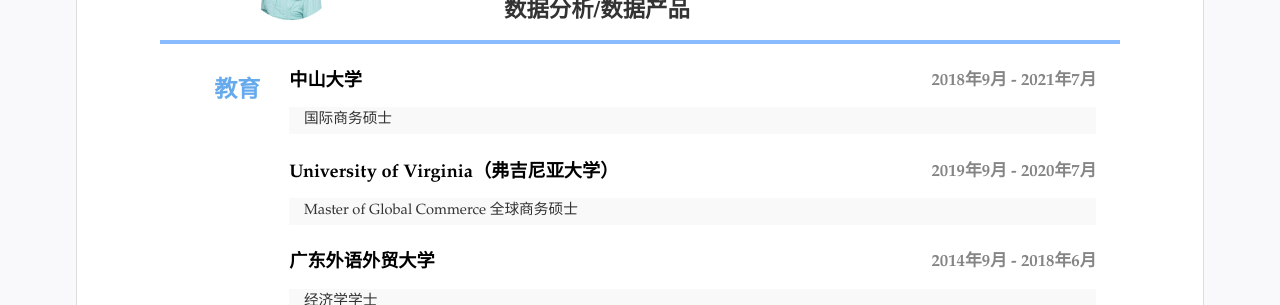
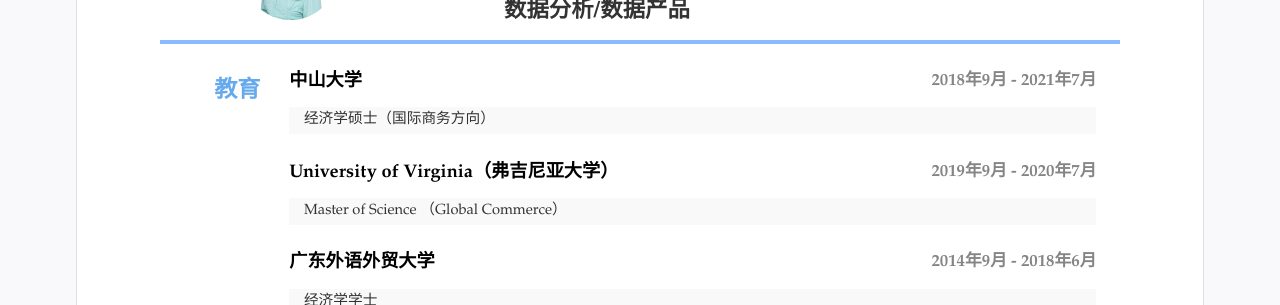
Before and after one commit to kyod-bu/cv, a Jekyll site: the page built from index.html, in a window 1280 px wide. Shown: the part 145-450 px from the top of the page. Built offline with Jekyll 4.4.1, drawn with Linux system fonts in a browser that asks for light colours.

Commit message:
Update resume.yml
update school

```diff
--- a/_data/resume.yml
+++ b/_data/resume.yml
@@ -32,11 +32,11 @@ main: #简历主要内容，
   - title: 中山大学
     # duration:
     sub: 2018年9月 - 2021年7月
-    detail: 国际商务硕士
+    detail: 经济学硕士（国际商务方向）
   - title: University of Virginia（弗吉尼亚大学）
     # duration:
     sub: 2019年9月 - 2020年7月
-    detail: Master of Global Commerce 全球商务硕士
+    detail: Master of Science （Global Commerce）
   - title: 广东外语外贸大学
     # duration:
     sub: 2014年9月 - 2018年6月
```
